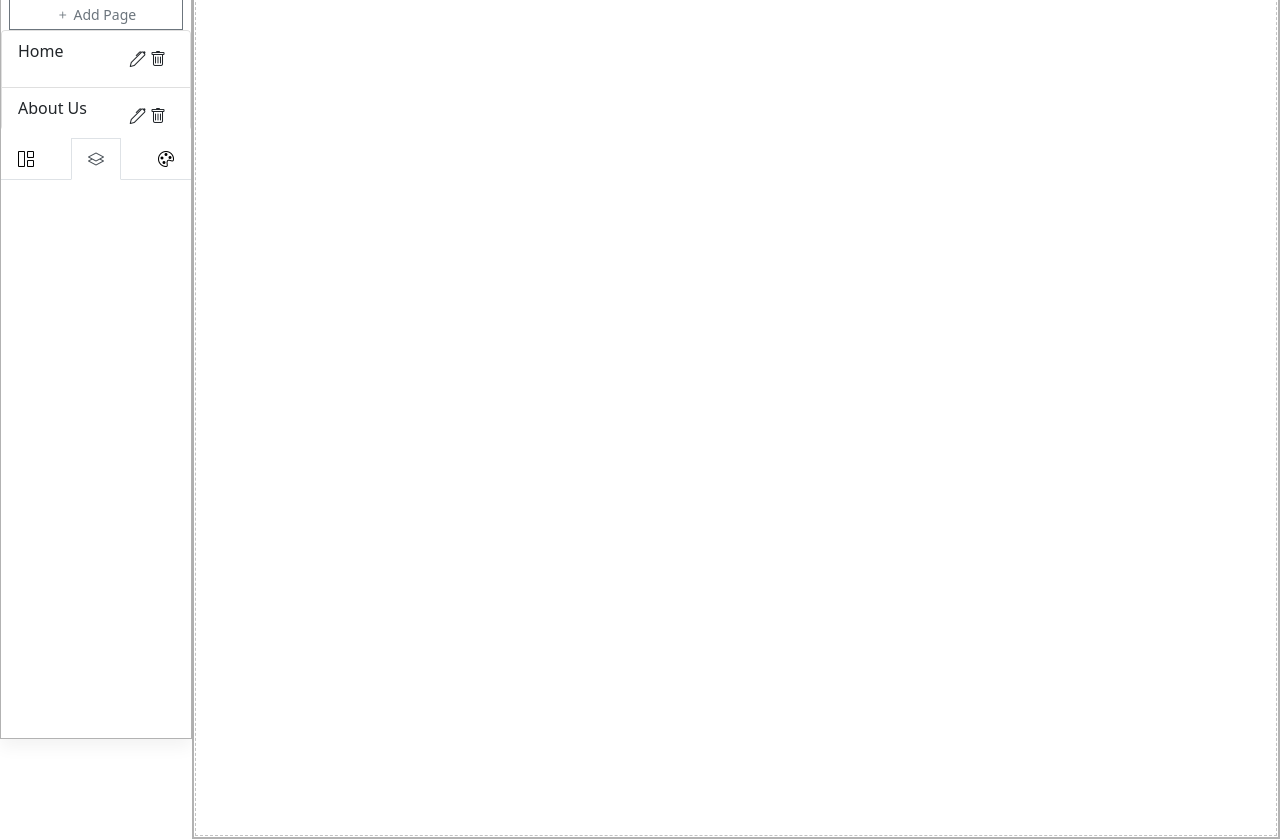
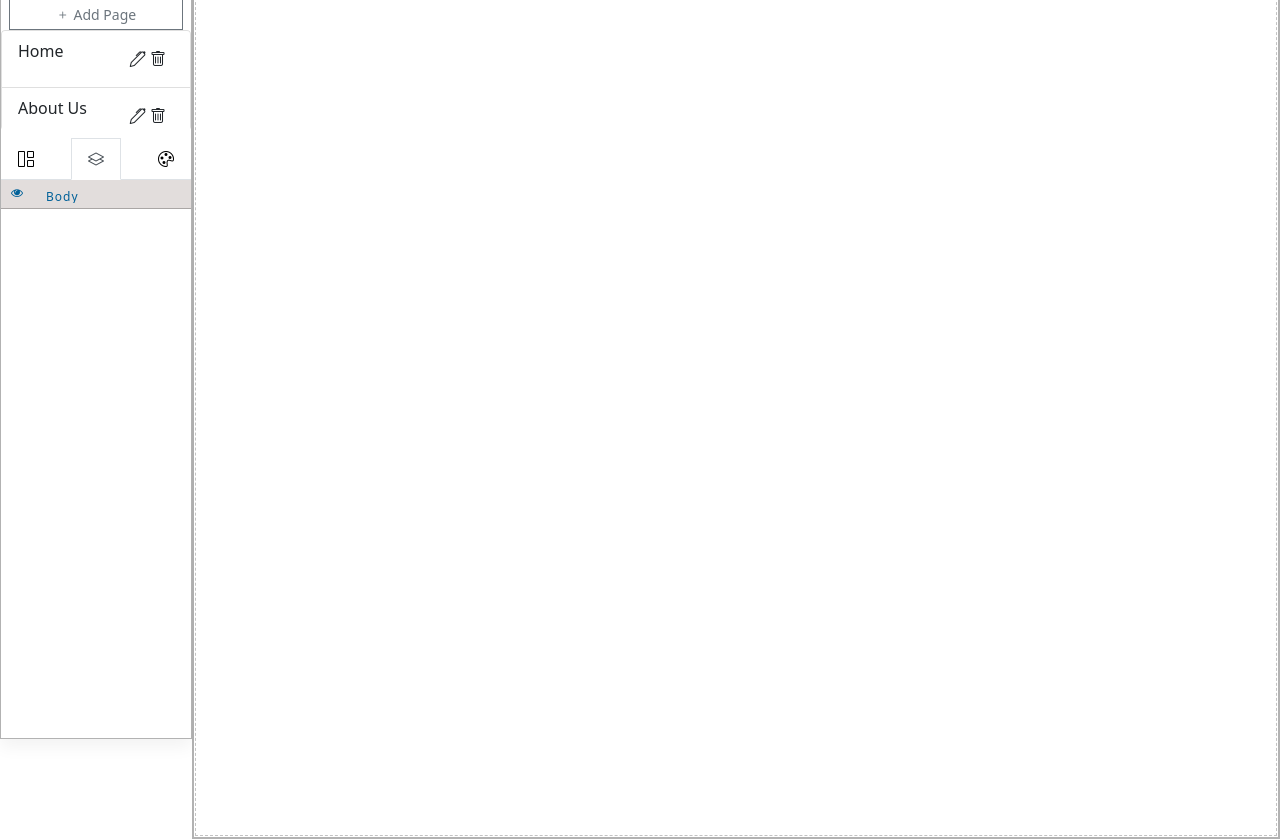
Before and after one commit to melorak/Builder, a plain HTML site: page index.html in a window 1280 px wide. Both pictures are taken after a click on the button 96 px from the left and 220 px from the top of the page. Shown: the part 61-900 px from the top of the page. Drawn offline with nearby package versions, Linux system fonts and the light colour scheme.

Commit message:
Now tab content 100% working

```diff
--- a/index.html
+++ b/index.html
@@ -128,7 +128,7 @@
             role="tabpanel"
             aria-labelledby="block-tab"
           >
-            <div id="layers-container"></div>
+            <div id="layer-container"></div>
           </div>
 
           <div
```
